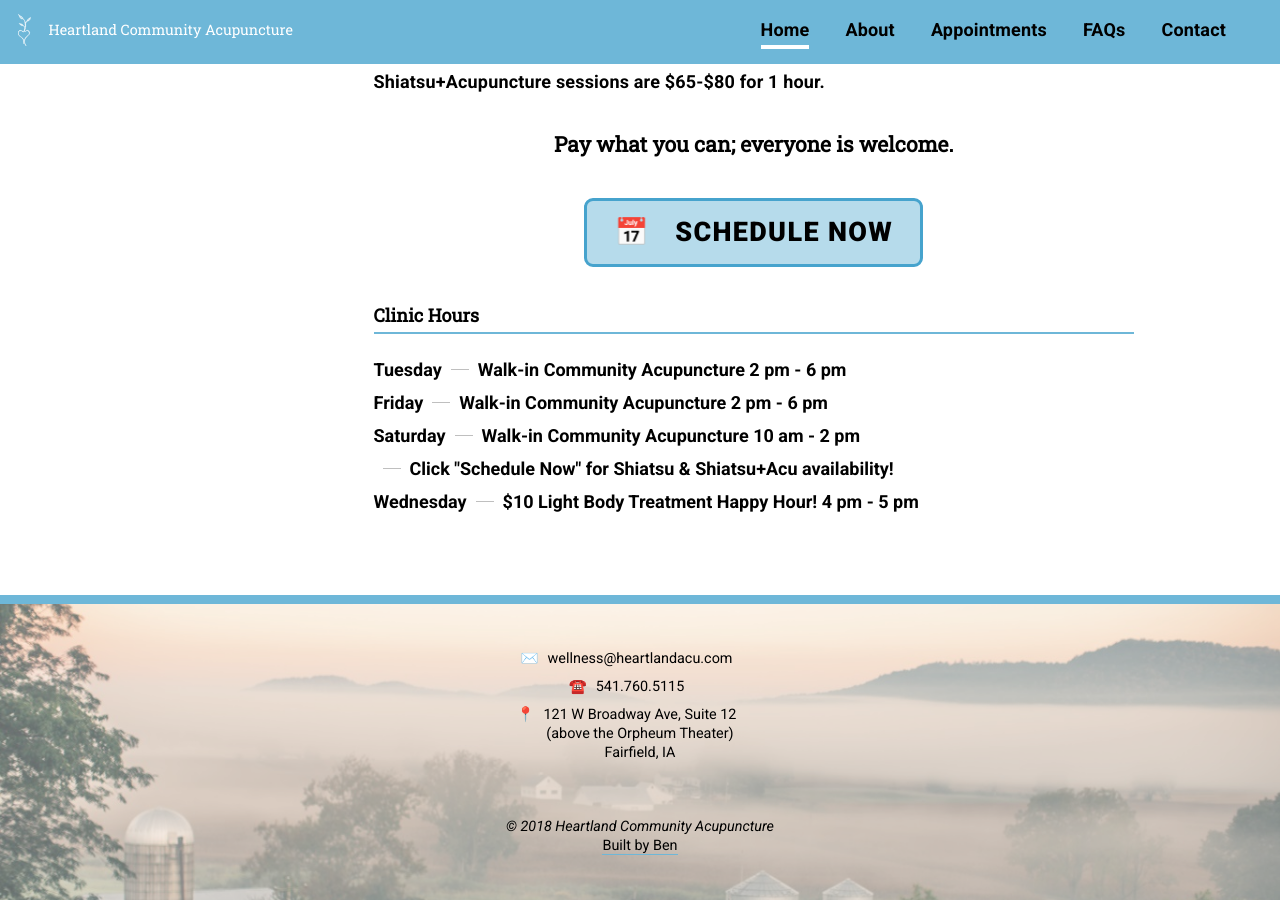
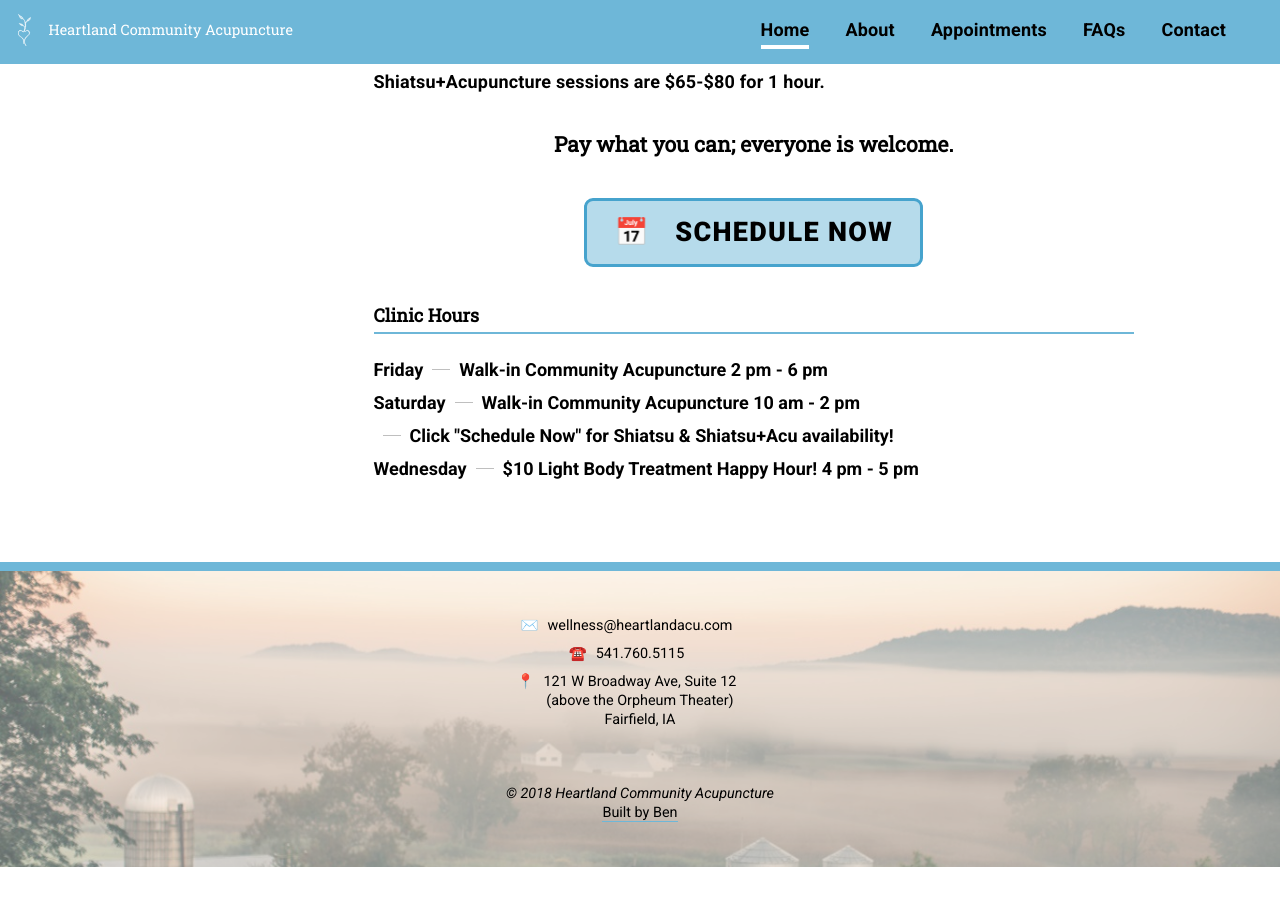
Before and after one commit to alwaysblank/heartlandacu, a Jekyll site: the page built from index.md, in a window 1280 px wide and 900 px high, scrolled down 1066 px. Built offline with Jekyll 4.4.1, drawn with Linux system fonts in a browser that asks for light colours; a script that is not in the unit is left out; after the commit the page ends 1933 px from its top, so only the background shows below that.

Commit message:
Update Settings “site”

```diff
--- a/_data/settings/site.yml
+++ b/_data/settings/site.yml
@@ -15,11 +15,6 @@
 place_id: ChIJv_-aDGxm5ocRjL02GOEvIHg
 schedule: 'https://www.schedulicity.com/scheduling/HCA5AW'
 hours:
-  - day: Tuesday
-    note: Walk-in Community Acupuncture
-    times:
-      - close: '18'
-        open: '14'
   - day: Friday
     note: Walk-in Community Acupuncture
     times:
```
